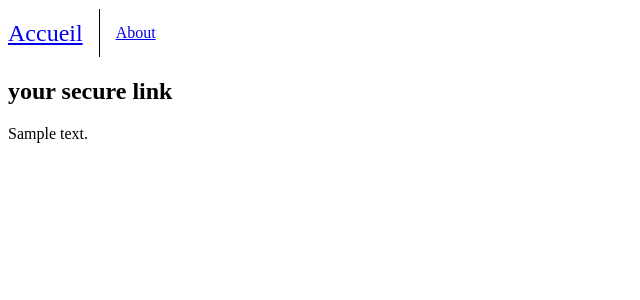
After one commit to Lhokamn/Message_crypter, a Flask app: template templates/token.html in a window 1280 px wide. The commit adds this page. Shown: the top 300 px of the page, without its empty margins (0-640 px from the left). Run offline with Flask 3, Linux system fonts and the light colour scheme; the template is opened without the code that fills it: most values are stand-ins (such as "Sample title", 1, 10 or a date in 2020); some libraries are stand-ins or nearby versions.

Commit message:
rajout de la phase de réccupération du token lors de l'envoie de lien

```diff
--- a/app.py
+++ b/app.py
@@ -6,6 +6,7 @@ from flask import Flask, render_template, request, url_for, flash, redirect
 from werkzeug.exceptions import abort
 from dotenv import load_dotenv
 from cryptography.fernet import Fernet
+from werkzeug.exceptions import abort
 
 # Charger le fichier .env
 load_dotenv()
@@ -101,7 +102,7 @@ def get_db_connection():
 
     finally:
         if connection:
-            connection.close()
+            #connection.close()
             print("Database connection closed.")
             return connection
 
@@ -141,9 +142,22 @@ def get_secure_links(token: str):
 
     # Connection to database
     conn = get_db_connection()
+    try:
 
-    # launch cursor
-    cursor = conn.cursor()
+        post = conn.execute('SELECT * FROM passwdLinks WHERE link = ?',(token,)).fetchone()
+        if post is None:
+            abort(404)
+
+        print(f"Is connection open? {conn is not None}")
+
+        return post
+
+
+    finally:
+        conn.close()
+
+
+
 
 
 def remove_secure_links(token: string):
@@ -155,6 +169,11 @@ def remove_secure_links(token: string):
 def index():
     return render_template('index.html')
 
+@app.route('/<token>', methods=['GET','POST'])
+def link_token(token):
+    link = get_secure_links(token)
+    return render_template('token.html', token=link)
+
 @app.route('/about')
 def about():
     return render_template('about.html')
--- a/schema.sql
+++ b/schema.sql
@@ -6,3 +6,6 @@ CREATE TABLE passwdLinks (
     link TEXT UNIQUE NOT NULL,
     secureText TEXT NOT NULL
 );
+
+INSERT INTO passwdLinks (link, secureText) VALUES ("azerty", "Hello my world");
+INSERT INTO passwdLinks (link, secureText) VALUES ("qwerty", "Hello my friend");
--- a/templates/index.html
+++ b/templates/index.html
@@ -7,9 +7,9 @@
         <h1>Welcome in Message Crypter</h1>
         <p>This services let you send crypted messages all over the wold</p>
         <div id="sendPasswd">
-            <form class="wrapper" action="web/Password_diffusion.php" method="Post">
-                    <textarea name="passwdText" rows="6" cols="50" placeholder="Enter your password"></textarea>
-                    <input name="passwdButton" type="submit" value="Envoyer">
+            <form class="wrapper" label="text-message" method="Post">
+                    <textarea name="passwdText" rows="6" cols="50" placeholder="Enter your password">{{ request.form['content'] }}</textarea>
+                    <button name="passwdButton" type="submit">Submit</button>
             </form>
 
         </div>
--- /dev/null
+++ b/templates/token.html
@@ -0,0 +1,7 @@
+{% extends 'base.html' %}
+
+{% block content %}
+    <h2>your secure link</h2>
+    <span class="badge badge-primary"></span>
+    <p>{{ token['secureText'] }}</p>
+{% endblock %}
```
